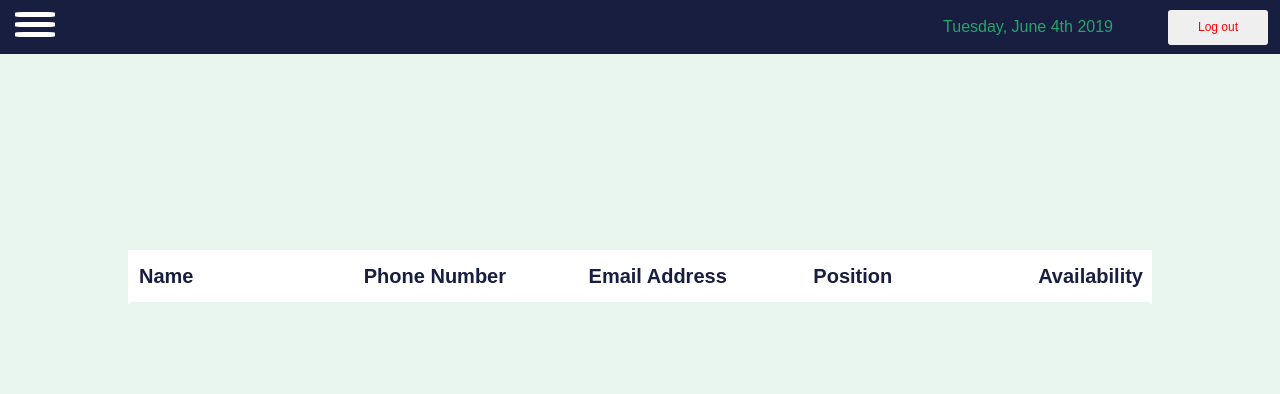
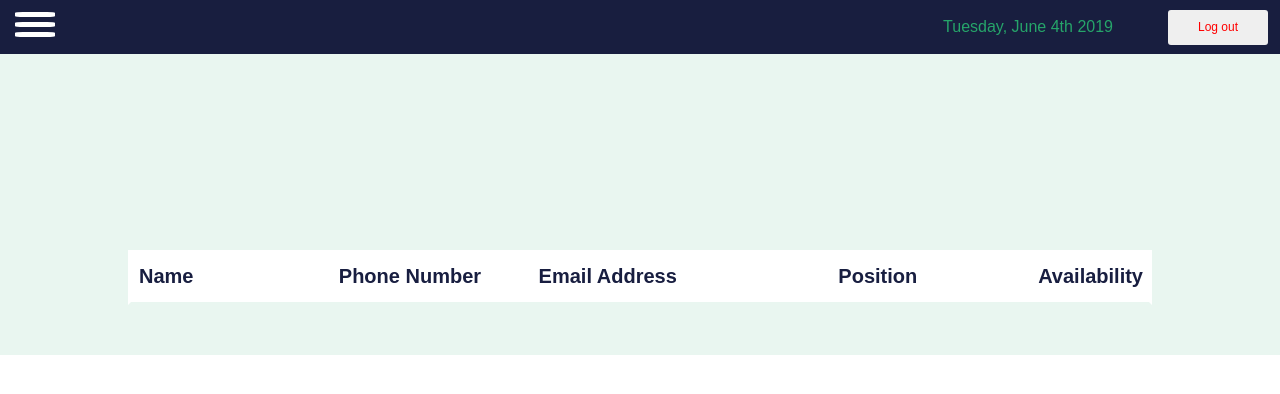
Before and after one commit to yh2n/shift-client, a React (Create React App) app: page /my_account/1/contacts in a window 1280 px wide. Shown: the top 394 px of the page. Built offline with nearby package versions, Linux system fonts and the light colour scheme; no server answers.

Commit message:
Fix top margin issues

```diff
--- a/src/components/AvailabilityPage.css
+++ b/src/components/AvailabilityPage.css
@@ -3,7 +3,7 @@
     flex-direction: column;
     justify-content: center;
     align-items: center;
-    height: 100vh;
+    height: 100%;
     margin: 0 auto;
 }
 
@@ -11,6 +11,7 @@
     color: rgba(24, 30, 64, 25);;
     font-size: 20px;
     margin-bottom: 50px;
+    margin-top: 10%;
     width: 75%;
     max-width: 1200px;
 }
--- a/src/components/Contacts.css
+++ b/src/components/Contacts.css
@@ -1,6 +1,6 @@
 .contact_page {
 	display: flex;
-	height: 100vh;
+	height: 100%;
 	background: rgba(38, 165, 106, .1);
 }
 
@@ -14,12 +14,12 @@
 	font-size: 20px;
 }
 
-.contact_row , .contact_labels {
+.contact_row, .contact_labels {
 	background: white;
 	border: solid white;
 	display: grid;
-	grid-template-columns: repeat(4, 2fr) 1fr;
-	border-bottom: solid rgba(38, 165, 106, .1);;
+	grid-template-columns: 2fr 2fr 3fr 2fr 1fr;
+	border-bottom: solid rgba(38, 165, 106, .1);
 	color: rgba(24, 30, 64, 25);
 }
 
@@ -93,10 +93,6 @@
 		display: none;
 	}
 
-	.contact_page {
-		height: 100%;
-	}
-
 	.contact_list_container-mobile {
 		max-width: 480px;
 	}
--- a/src/components/EmployeeInfoForm.css
+++ b/src/components/EmployeeInfoForm.css
@@ -1,6 +1,7 @@
 .user-info-form {
 	width: 40%;
 	max-width: 500px;
+	margin-top: 100px;
 }
 
 .user-info-form fieldset {
--- a/src/components/UserAccount.css
+++ b/src/components/UserAccount.css
@@ -2,5 +2,5 @@
 	display: flex;
 	justify-content: center;
 	align-items: center;
-	height: 100vh;
+	height: 100%;
 }
```
